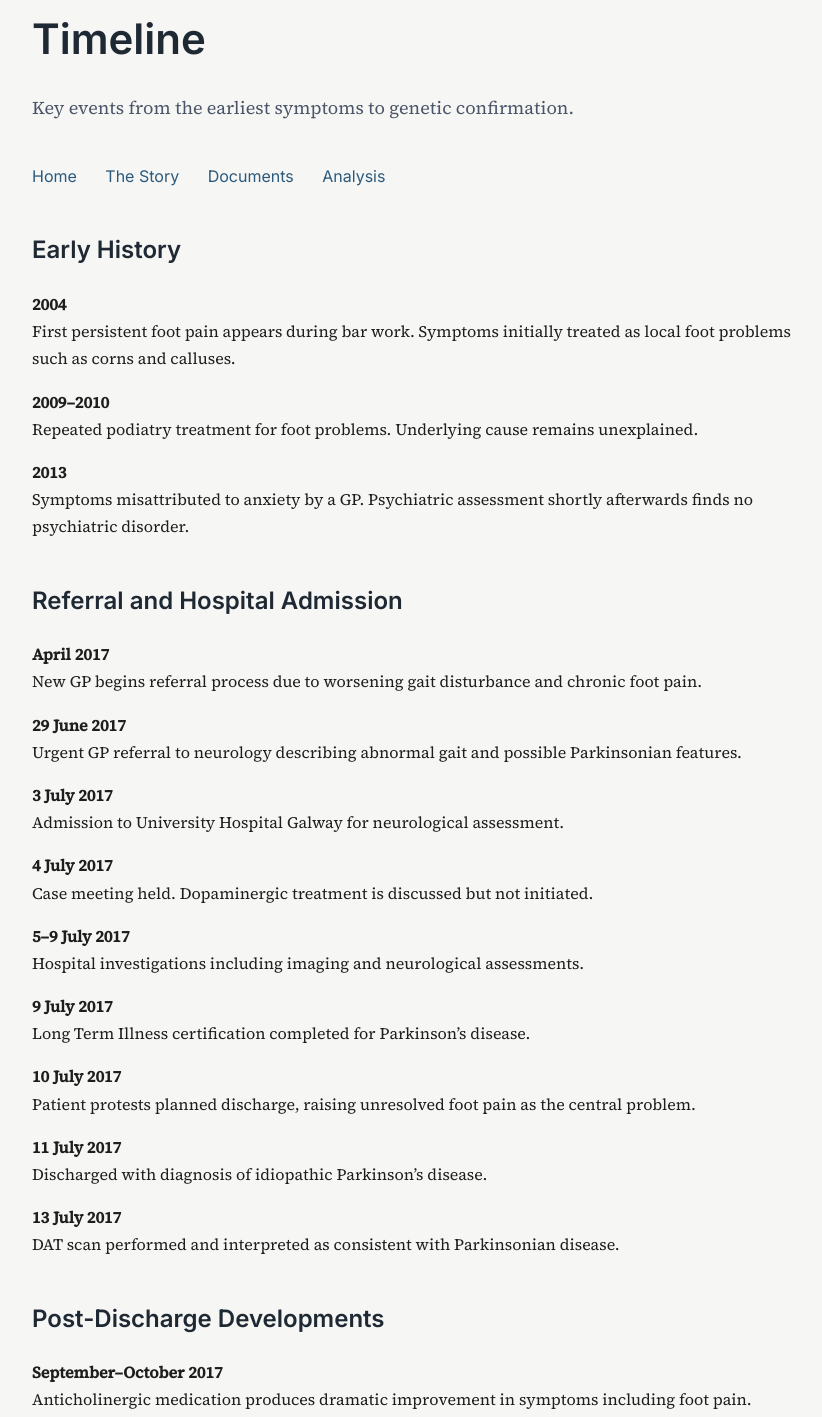
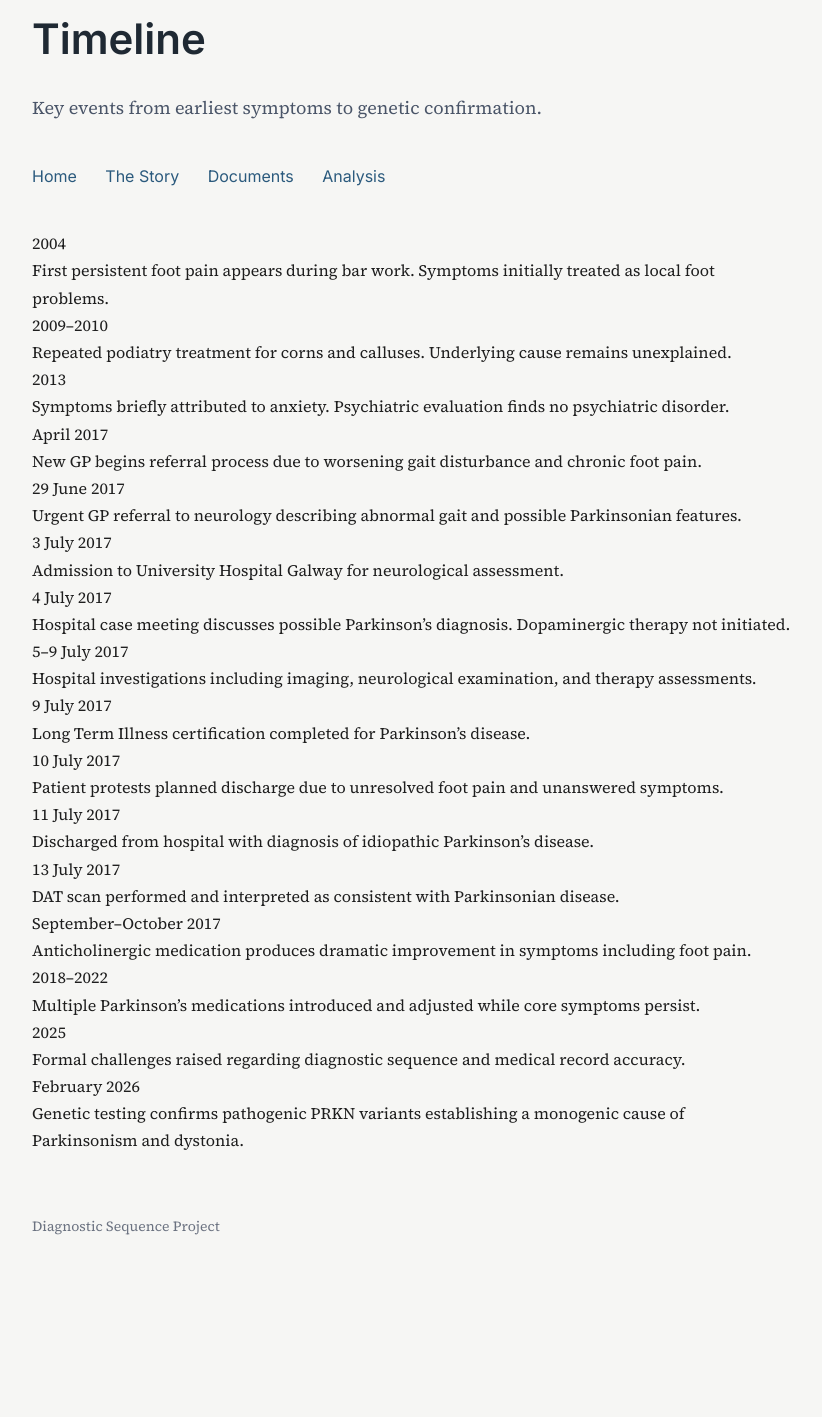
Before and after one commit to Liam-Moloney/diagnostic-sequence, a plain HTML site: page timeline.html in a window 1280 px wide. Shown: the part 65-1482 px from the top of the page, without its empty margins (228-1050 px from the left). After the commit the page ends 1357 px from the top, so only its background shows below. Drawn offline with Linux system fonts and the light colour scheme.

Commit message:
Refactor timeline structure and update content

```diff
--- a/timeline.html
+++ b/timeline.html
@@ -20,7 +20,7 @@
 <h1>Timeline</h1>
 
 <p class="subtitle">
-Key events from the earliest symptoms to genetic confirmation.
+Key events from earliest symptoms to genetic confirmation.
 </p>
 
 </header>
@@ -36,82 +36,127 @@ Key events from the earliest symptoms to genetic confirmation.
 
 <main>
 
-<h2>Early History</h2>
+<div class="timeline">
 
-<p><strong>2004</strong><br>
-First persistent foot pain appears during bar work. Symptoms initially treated as local foot problems such as corns and calluses.</p>
+<div class="event">
+<div class="date">2004</div>
+<div class="content">
+First persistent foot pain appears during bar work. Symptoms initially treated as local foot problems.
+</div>
+</div>
 
-<p><strong>2009–2010</strong><br>
-Repeated podiatry treatment for foot problems. Underlying cause remains unexplained.</p>
+<div class="event">
+<div class="date">2009–2010</div>
+<div class="content">
+Repeated podiatry treatment for corns and calluses. Underlying cause remains unexplained.
+</div>
+</div>
 
-<p><strong>2013</strong><br>
-Symptoms misattributed to anxiety by a GP. Psychiatric assessment shortly afterwards finds no psychiatric disorder.</p>
+<div class="event">
+<div class="date">2013</div>
+<div class="content">
+Symptoms briefly attributed to anxiety. Psychiatric evaluation finds no psychiatric disorder.
+</div>
+</div>
 
+<div class="event">
+<div class="date">April 2017</div>
+<div class="content">
+New GP begins referral process due to worsening gait disturbance and chronic foot pain.
+</div>
+</div>
 
-<h2>Referral and Hospital Admission</h2>
+<div class="event">
+<div class="date">29 June 2017</div>
+<div class="content">
+Urgent GP referral to neurology describing abnormal gait and possible Parkinsonian features.
+</div>
+</div>
 
-<p><strong>April 2017</strong><br>
-New GP begins referral process due to worsening gait disturbance and chronic foot pain.</p>
+<div class="event">
+<div class="date">3 July 2017</div>
+<div class="content">
+Admission to University Hospital Galway for neurological assessment.
+</div>
+</div>
 
-<p><strong>29 June 2017</strong><br>
-Urgent GP referral to neurology describing abnormal gait and possible Parkinsonian features.</p>
+<div class="event">
+<div class="date">4 July 2017</div>
+<div class="content">
+Hospital case meeting discusses possible Parkinson’s diagnosis. Dopaminergic therapy not initiated.
+</div>
+</div>
 
-<p><strong>3 July 2017</strong><br>
-Admission to University Hospital Galway for neurological assessment.</p>
+<div class="event">
+<div class="date">5–9 July 2017</div>
+<div class="content">
+Hospital investigations including imaging, neurological examination, and therapy assessments.
+</div>
+</div>
 
-<p><strong>4 July 2017</strong><br>
-Case meeting held. Dopaminergic treatment is discussed but not initiated.</p>
+<div class="event">
+<div class="date">9 July 2017</div>
+<div class="content">
+Long Term Illness certification completed for Parkinson’s disease.
+</div>
+</div>
 
-<p><strong>5–9 July 2017</strong><br>
-Hospital investigations including imaging and neurological assessments.</p>
+<div class="event">
+<div class="date">10 July 2017</div>
+<div class="content">
+Patient protests planned discharge due to unresolved foot pain and unanswered symptoms.
+</div>
+</div>
 
-<p><strong>9 July 2017</strong><br>
-Long Term Illness certification completed for Parkinson’s disease.</p>
+<div class="event">
+<div class="date">11 July 2017</div>
+<div class="content">
+Discharged from hospital with diagnosis of idiopathic Parkinson’s disease.
+</div>
+</div>
 
-<p><strong>10 July 2017</strong><br>
-Patient protests planned discharge, raising unresolved foot pain as the central problem.</p>
+<div class="event">
+<div class="date">13 July 2017</div>
+<div class="content">
+DAT scan performed and interpreted as consistent with Parkinsonian disease.
+</div>
+</div>
 
-<p><strong>11 July 2017</strong><br>
-Discharged with diagnosis of idiopathic Parkinson’s disease.</p>
+<div class="event">
+<div class="date">September–October 2017</div>
+<div class="content">
+Anticholinergic medication produces dramatic improvement in symptoms including foot pain.
+</div>
+</div>
 
-<p><strong>13 July 2017</strong><br>
-DAT scan performed and interpreted as consistent with Parkinsonian disease.</p>
+<div class="event">
+<div class="date">2018–2022</div>
+<div class="content">
+Multiple Parkinson’s medications introduced and adjusted while core symptoms persist.
+</div>
+</div>
 
+<div class="event">
+<div class="date">2025</div>
+<div class="content">
+Formal challenges raised regarding diagnostic sequence and medical record accuracy.
+</div>
+</div>
 
-<h2>Post-Discharge Developments</h2>
+<div class="event">
+<div class="date">February 2026</div>
+<div class="content">
+Genetic testing confirms pathogenic PRKN variants establishing a monogenic cause of Parkinsonism and dystonia.
+</div>
+</div>
 
-<p><strong>September–October 2017</strong><br>
-Anticholinergic medication produces dramatic improvement in symptoms including foot pain.</p>
-
-<p><strong>2018</strong><br>
-Follow-up neurology review maintains Parkinson’s diagnosis despite unusual medication response.</p>
-
-<p><strong>2018–2022</strong><br>
-Multiple Parkinson’s medications introduced and adjusted. Core foot-centred symptoms persist.</p>
-
-
-<h2>Later Investigation</h2>
-
-<p><strong>2025</strong><br>
-Formal complaints and record challenges initiated concerning diagnostic sequence and record accuracy.</p>
-
-<p><strong>February 2026</strong><br>
-Genetic testing confirms two pathogenic PRKN gene variants establishing a monogenic cause of Parkinsonism and dystonia.</p>
-
-
-<h2>Present</h2>
-
-<p>
-The project archive documents the sequence of events leading from the 2017 hospital admission to the eventual genetic confirmation of the underlying condition.
-</p>
+</div>
 
 </main>
 
 <footer>
 
-<p>
-Diagnostic Sequence Project
-</p>
+<p>Diagnostic Sequence Project</p>
 
 </footer>
 
```
